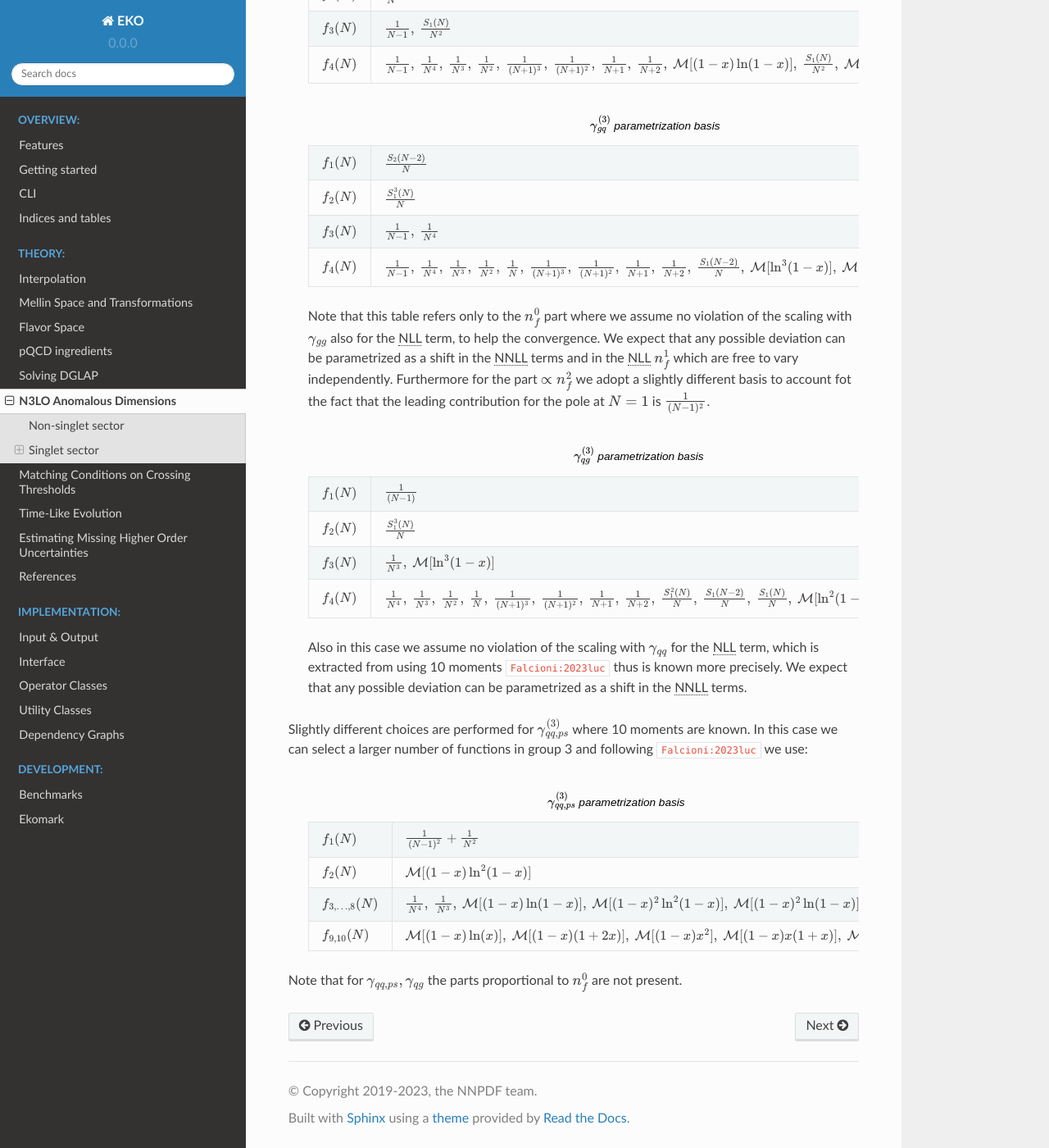
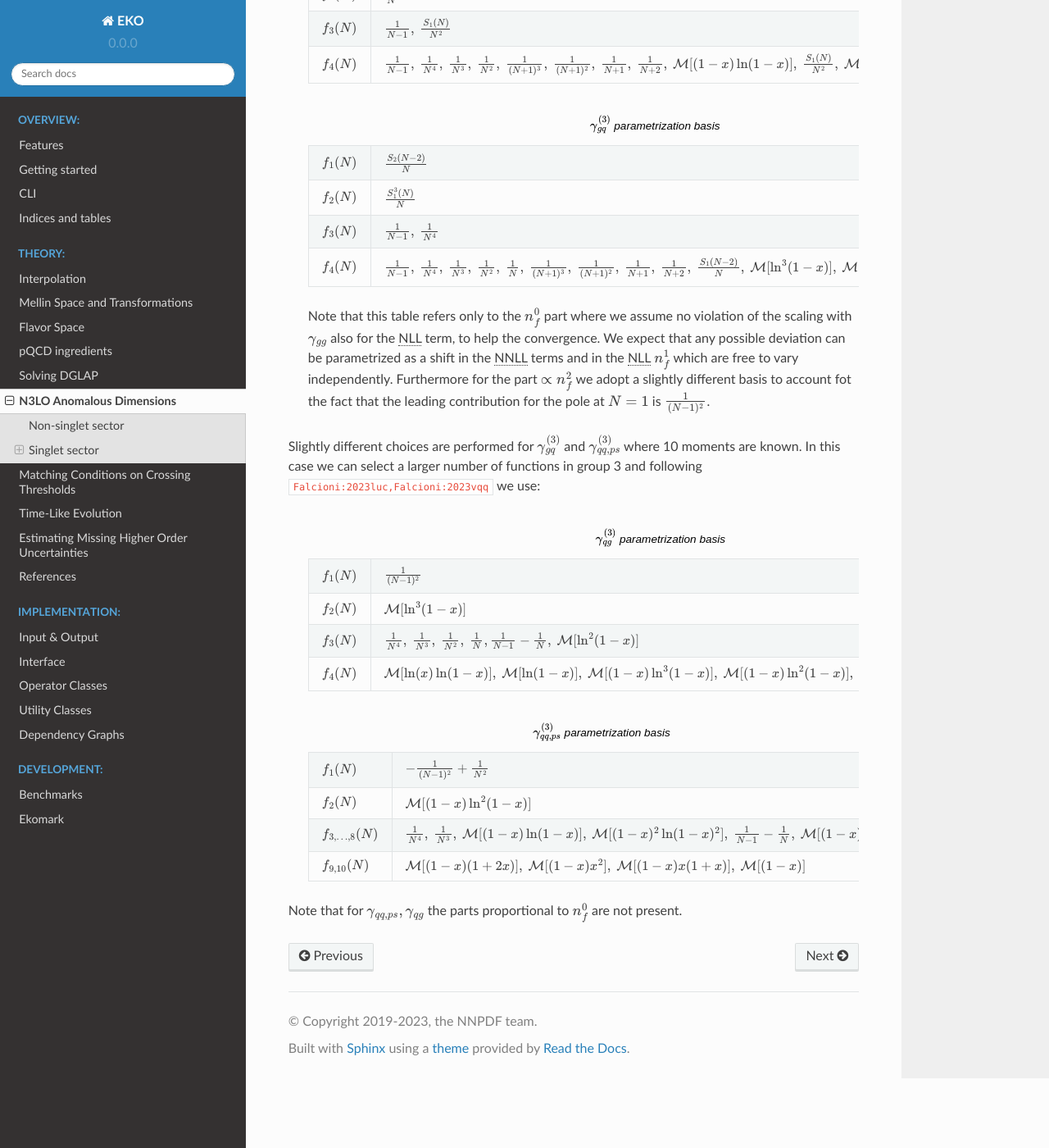
Before and after one commit to NNPDF/eko, a Sphinx documentation site: the page built from doc/source/theory/N3LO_ad.rst, in a window 1280 px wide and 1400 px high, scrolled down 5602 px. Shown: the whole window at 82% size. Built offline with Sphinx 7.4.7 and the Read the Docs theme 2.0.0, drawn with Linux system fonts in a browser that asks for light colours; pages that are not in the unit, such as notebooks, are missing from menus; cross-references to code outside the pages are shown as plain code; some of the changed text lies outside the part shown.

Commit message:
update docs

```diff
--- a/doc/source/refs.bib
+++ b/doc/source/refs.bib
@@ -988,3 +988,14 @@
     pages = "504--507",
     year = "2006"
 }
+
+@article{Falcioni:2023vqq,
+    author = "Falcioni, G. and Herzog, F. and Moch, S. and Vogt, A.",
+    title = "{Four-loop splitting functions in QCD -- The gluon-to-quark case}",
+    eprint = "2307.04158",
+    archivePrefix = "arXiv",
+    primaryClass = "hep-ph",
+    reportNumber = "DESY 23-096, LTH 1345",
+    month = "7",
+    year = "2023"
+}
--- a/doc/source/theory/N3LO_ad.rst
+++ b/doc/source/theory/N3LO_ad.rst
@@ -259,7 +259,7 @@
                 & \gamma_{qg}(2) + \gamma_{gg}(2) = 0 \\
                 & \gamma_{qq}(2) + \gamma_{gq}(2) = 0 \\
 
-        For :math:`\gamma_{qq,ps}` other 6 additional moments are available :cite:`Falcioni:2023luc`,
+        For :math:`\gamma_{qq,ps}, \gamma_{qg}` other 6 additional moments are available :cite:`Falcioni:2023luc,Falcioni:2023vqq`.
         making the parametrization of this splitting function much more accurate.
 
 The difference between the known moments and the known limits is parametrized
@@ -339,38 +339,33 @@
     basis to account fot the fact that the leading
     contribution for the pole at :math:`N=1` is :math:`\frac{1}{(N-1)^2}`.
 
+Slightly different choices are performed for :math:`\gamma_{gq}^{(3)}` and :math:`\gamma_{qq,ps}^{(3)}`
+where 10 moments are known. In this case we can select a larger number of functions in group 3
+and following :cite:`Falcioni:2023luc,Falcioni:2023vqq` we use:
+
     .. list-table::  :math:`\gamma_{qg}^{(3)}` parametrization basis
         :align: center
 
         *   - :math:`f_1(N)`
-            - :math:`\frac{1}{(N-1)}`
+            - :math:`\frac{1}{(N-1)^2}`
         *   - :math:`f_2(N)`
-            - :math:`\frac{S_1^3(N)}{N}`
+            - :math:`\mathcal{M}[\ln^3(1-x)]`
         *   - :math:`f_3(N)`
-            - :math:`\frac{1}{N^3},\ \mathcal{M}[\ln^3(1-x)]`
+            - :math:`\frac{1}{N^4},\ \frac{1}{N^3},\ \frac{1}{N^2},\ \frac{1}{N},\frac{1}{N-1}-\frac{1}{N},\ \mathcal{M}[\ln^2(1-x)]`
         *   - :math:`f_4(N)`
-            - :math:`\frac{1}{N^4},\ \frac{1}{N^3},\ \frac{1}{N^2},\ \frac{1}{N},\ \frac{1}{(N+1)^3},\ \frac{1}{(N+1)^2},\ \frac{1}{N+1},\ \frac{1}{N+2},\ \frac{S_1^2(N)}{N},\ \frac{S_1(N-2)}{N},\ \frac{S_1(N)}{N},\ \mathcal{M}[\ln^2(1-x)],\ \mathcal{M}[\ln^3(1-x)]`
-
-    Also in this case we assume no violation of the scaling with :math:`\gamma_{qq}`
-    for the |NLL| term, which is extracted from using 10 moments :cite:`Falcioni:2023luc`
-    thus is known more precisely. We expect that any possible deviation can be parametrized as a shift in the |NNLL| terms.
-
-Slightly different choices are performed for :math:`\gamma_{qq,ps}^{(3)}` where 10 moments
-are known. In this case we can select a larger number of functions in group 3
-and following :cite:`Falcioni:2023luc` we use:
+            - :math:`\mathcal{M}[\ln(x) \ln(1-x)],\ \mathcal{M}[\ln(1-x)],\ \mathcal{M}[(1-x)\ln^3(1-x)],\ \mathcal{M}[(1-x)\ln^2(1-x)],\ \mathcal{M}[(1-x)\ln(1-x)],\ \frac{1}{1+N}`
 
     .. list-table::  :math:`\gamma_{qq,ps}^{(3)}` parametrization basis
         :align: center
 
         *   - :math:`f_1(N)`
-            - :math:`\frac{1}{(N-1)^2} + \frac{1}{N^2}`
+            - :math:`-\frac{1}{(N-1)^2} + \frac{1}{N^2}`
         *   - :math:`f_2(N)`
             - :math:`\mathcal{M}[(1-x)\ln^2(1-x)]`
         *   - :math:`f_{3,\dots,8}(N)`
-            - :math:`\frac{1}{N^4},\ \frac{1}{N^3},\ \mathcal{M}[(1-x)\ln(1-x)],\ \mathcal{M}[(1-x)^2\ln^2(1-x)],\ \mathcal{M}[(1-x)^2\ln(1-x)],\ \frac{1}{N-1}-\frac{1}{N}`
+            - :math:`\frac{1}{N^4},\ \frac{1}{N^3},\ \mathcal{M}[(1-x)\ln(1-x)],\ \mathcal{M}[(1-x)^2\ln(1-x)^2],\ \frac{1}{N-1}-\frac{1}{N},\ \mathcal{M}[(1-x)\ln(x)]`
         *   - :math:`f_{9,10}(N)`
-            - :math:`\mathcal{M}[(1-x)\ln(x)],\ \mathcal{M}[(1-x)(1+2x)],\ \mathcal{M}[(1-x)x^2],\ \mathcal{M}[(1-x)x (1+x)],\ \mathcal{M}[(1-x)]`
-
+            - :math:`\mathcal{M}[(1-x)(1+2x)],\ \mathcal{M}[(1-x)x^2],\ \mathcal{M}[(1-x) x (1+x)],\ \mathcal{M}[(1-x)]`
 
 Note that for :math:`\gamma_{qq,ps},\gamma_{qg}` the parts proportional
 to :math:`n_f^0` are not present.
```
Also changed, not shown: 1 other file.
